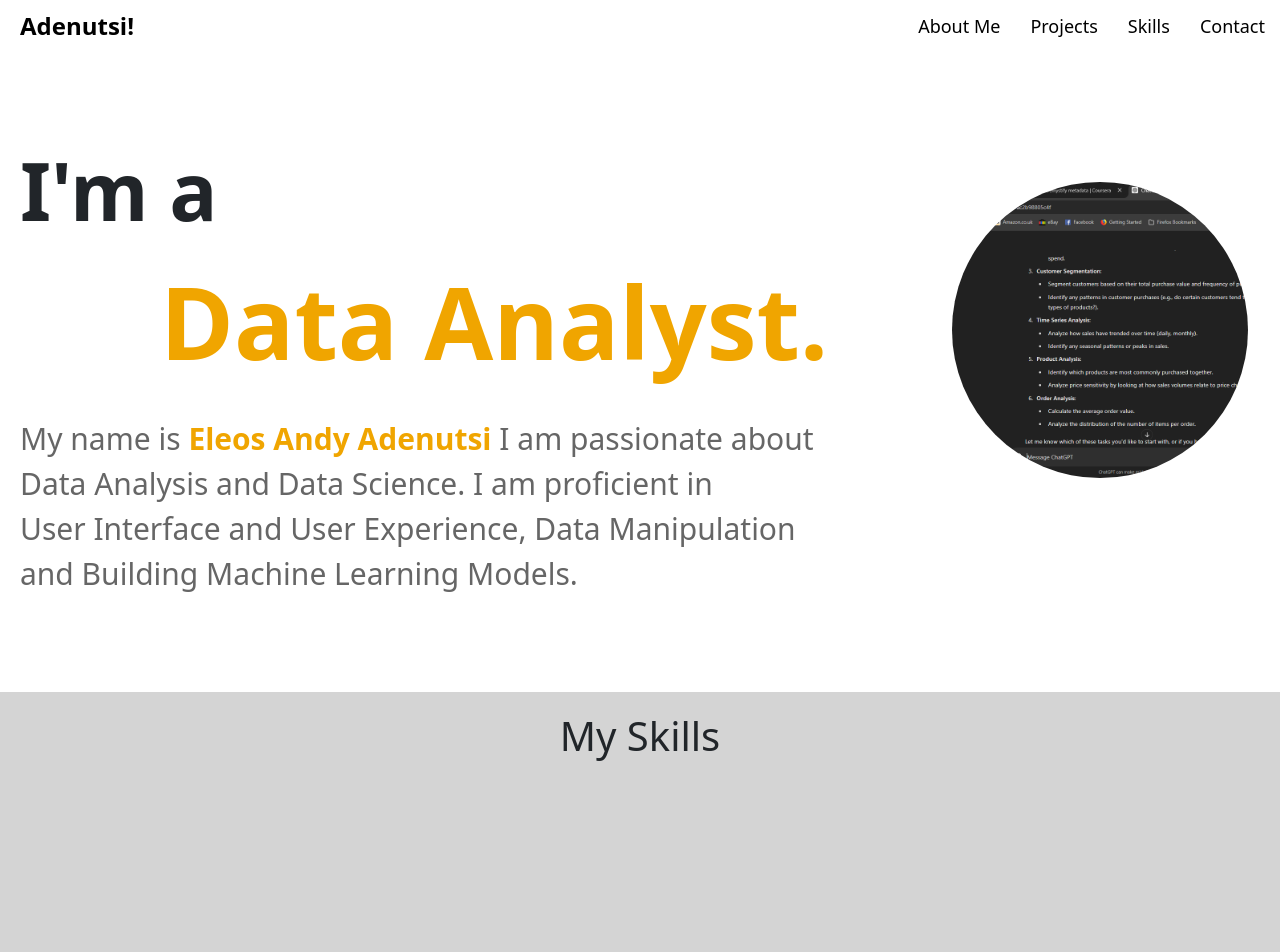
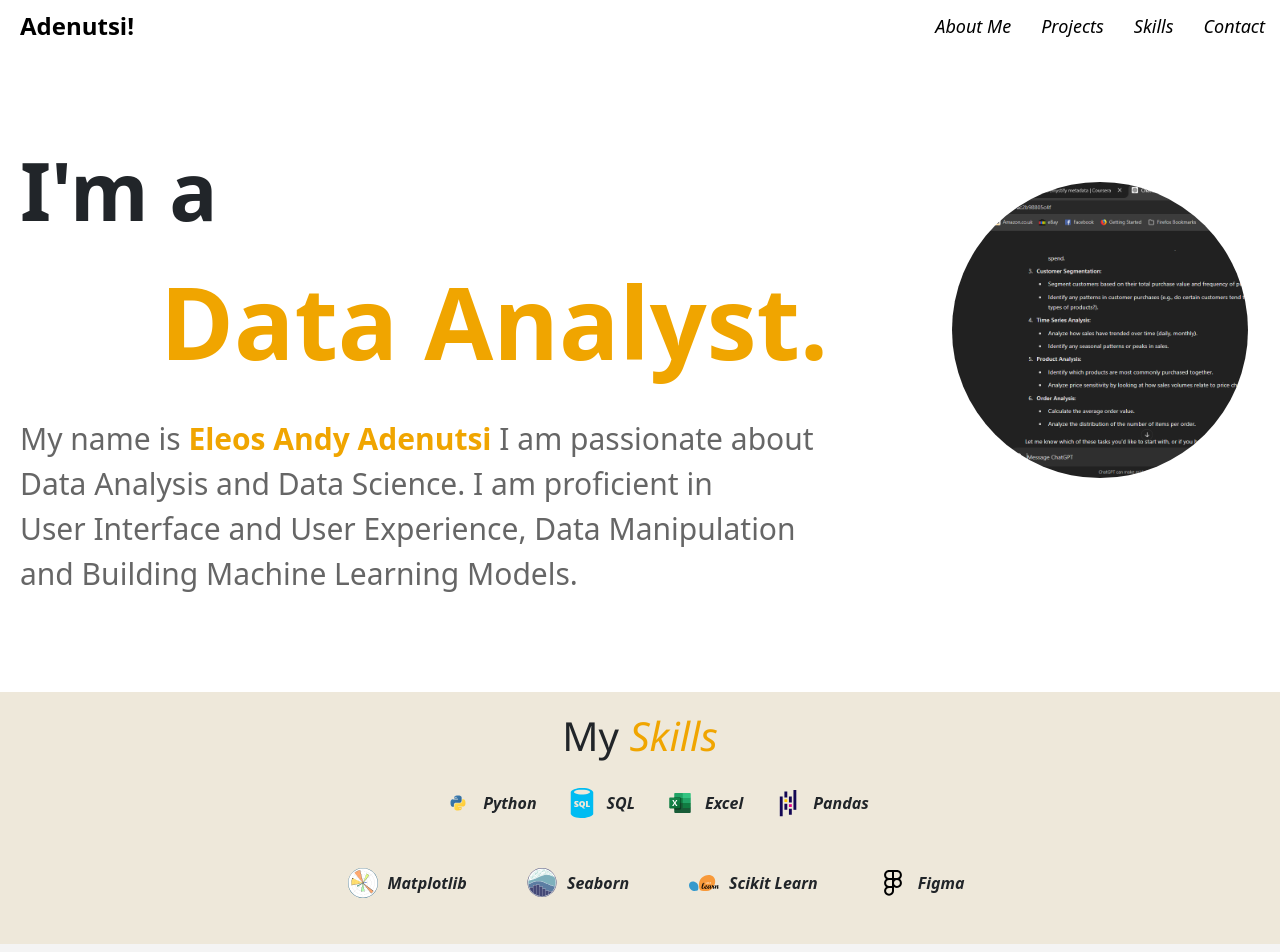
Before and after one commit to leoisqualified/portfolio, a React (Vite) app in the folder portfolio/: page / in a window 1280 px wide. Shown: the top 952 px of the page. Built offline with nearby package versions, Linux system fonts and the light colour scheme.

Commit message:
progress added

```diff
--- a/portfolio/src/App.css
+++ b/portfolio/src/App.css
@@ -176,45 +176,55 @@ article b {
 
 /* Skills Section Styling */
 .skills-section {
-  background-color: #d4d4d4;
   padding: 20px;
-  height: 300px;
+  background-color: #eee8da;
   text-align: center;
-
 }
 
+.skills-section h1 {
+  font-family: 'Segoe UI', Tahoma, Geneva, Verdana, sans-serif;
+}
+
+.skills-section i {
+  color: #f0a500;
+}
 .skills-lists {
   display: flex;
-  margin-left: 350px;
+  flex-direction: column;
+  align-items: center;
 }
 
 .skills-list1 {
   display: flex;
-  gap: 40px;
-  padding: 0;
-  list-style-type: none;
-  margin-left: 60px;
+  gap: 30px;
   margin-top: 20px;
 }
 
 .skills-list2 {
   display: flex;
-  gap:60px;
-  padding: 0;
-  list-style-type: none;
-  margin-left: -650px;
-  margin-top: 100px;
+  gap: 60px;
 }
 
-.skills-list1 li, .skills-list2 {
+ul {
+  list-style: none;
+  padding: 0;
+}
+
+ul li {
+  display: flex;  /* Flexbox for horizontal alignment */
+  align-items: center;  /* Vertically center text with image */
+  margin-bottom: 10px;
   font-style: italic;
   font-weight: bold;
-  font-size: 20px;
 }
 
-.skills-list1, .skills-list2 img {
-  size: 50px;
+ul li img {
+  width: 30px;  /* Adjust the width to control the size of the icons */
+  height: 30px;
+  margin-right: 10px;  /* Space between the image and the text */
 }
+
+
 
 
 /* Projects Styling */
--- a/portfolio/src/components/skills.jsx
+++ b/portfolio/src/components/skills.jsx
@@ -7,25 +7,27 @@ import python from '../assets/img/python.svg';
 import scikit from '../assets/img/scikit.svg';
 import sql from '../assets/img/sql.svg';
 import seaborn from '../assets/img/seaborn.svg';
+import pandas from '../assets/img/pandas.svg';
+import figma from '../assets/img/figma.svg';
 
 function Skills () {
     return (
         <React.Fragment>
             <section className='skills-section'>
-                <h1>My Skills</h1>
+                <h1>My <i>Skills</i></h1>
                     <div className='skills-lists'>
                         <ul className='skills-list1'>
-                            <img src={python} alt='python logo'/><li>Python</li>
-                            <img src={sql} alt='sql logo'/><li>SQL</li>
-                            <img src={excel} alt='excel logo'/><li>Excel</li>
-                            <img src='#' alt='pandas logo'/><li>Pandas</li>
+                            <li><img src={python} alt='python logo'/>Python</li>
+                            <li><img src={sql} alt='sql logo'/>SQL</li>
+                            <li><img src={excel} alt='excel logo'/>Excel</li>
+                            <li><img src={pandas} alt='pandas logo'/>Pandas</li>
                         </ul>
                         <br />
                         <ul className='skills-list2'>
-                            <img src={matplotlib} alt="matplotlib logo" /><li>Matplotlib</li>
-                            <img src={seaborn} alt="seaborn logo" /><li>Seaborn</li>
-                            <img src={scikit} alt="scikit learn" /><li>Scikit Learn</li>
-                            <img src='#' alt="Figma" /><li>Figma</li>
+                            <li><img src={matplotlib} alt="matplotlib logo" />Matplotlib</li>
+                            <li><img src={seaborn} alt="seaborn logo" />Seaborn</li>
+                            <li><img src={scikit} alt="scikit learn" />Scikit Learn</li>
+                            <li><img src={figma} alt="Figma" />Figma</li>
                         </ul>
                     </div>
             </section>
```
Also changed, not shown: portfolio/src/assets/img/figma.svg (added), portfolio/src/assets/img/pandas.svg (added).
